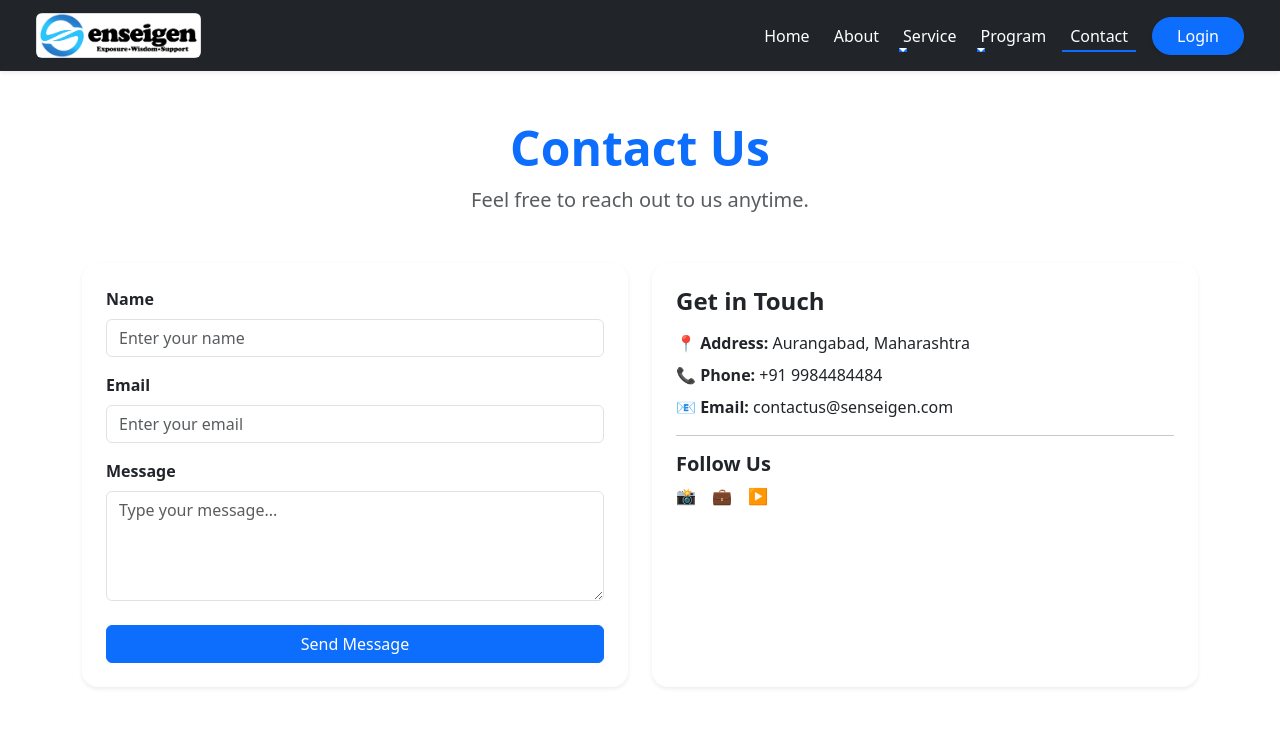
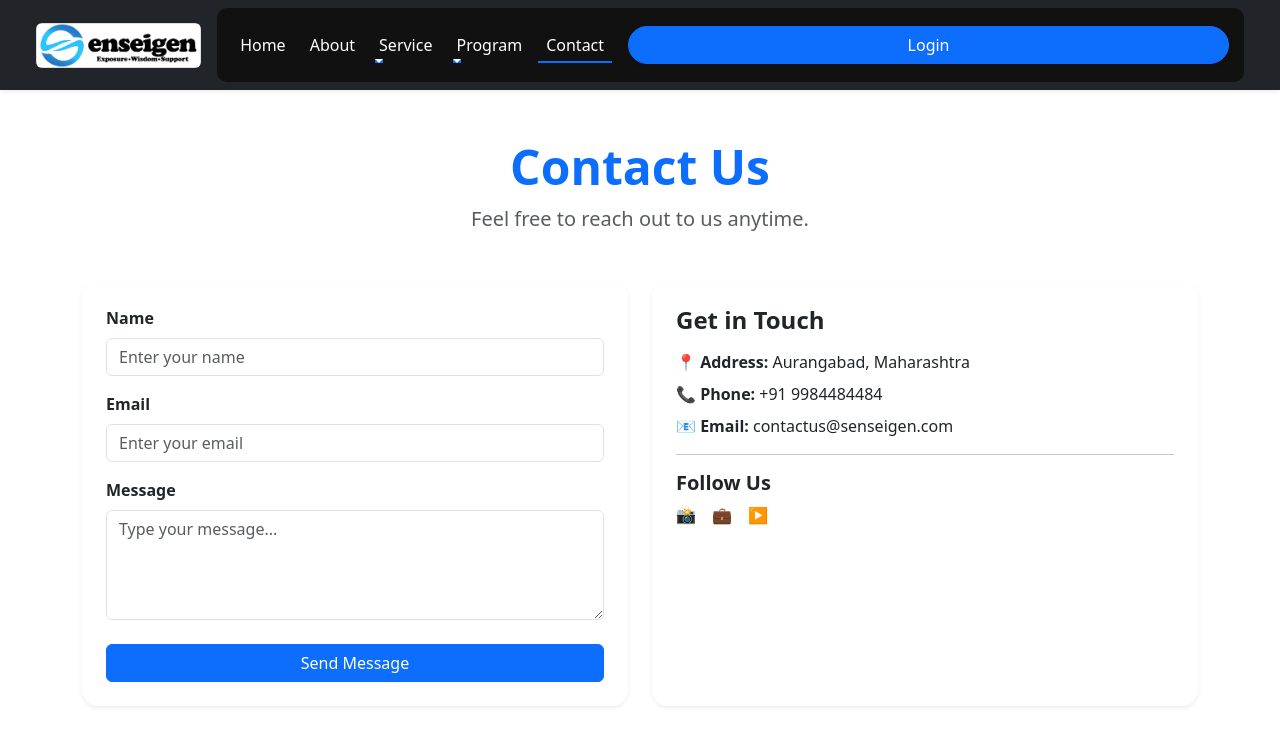
Before and after one commit to sudarshan-kanase/rfskillingacademy, a React (Vite) app in the folder skilling-ui/: page /contact in a window 1280 px wide. Shown: the top 746 px of the page. Built offline with nearby package versions, Linux system fonts and the light colour scheme.

Commit message:
Please enter the commit message for your changes. Lines starting with '#' will be ignored, and an empty message aborts the commit.
On branch main
Your branch is up to date with 'origin/main'.

Changes to be committed:
	modified:   skilling-ui/src/index.css

```diff
--- a/skilling-ui/src/index.css
+++ b/skilling-ui/src/index.css
@@ -219,3 +219,72 @@
   background: #f8f9fa;
   padding-left: 20px;
 }
+/* NAVBAR TEXT FIX */
+.navbar .nav-link,
+.navbar .navbar-brand,
+.navbar .dropdown-toggle {
+  color: #fff !important;
+}
+
+/* DROPDOWN ITEMS */
+.dropdown-menu .dropdown-item {
+  color: #000 !important;
+}
+
+.dropdown-menu .dropdown-item:hover {
+  color: #0d6efd !important;
+}
+
+/* FOOTER TEXT FIX */
+.rf-footer,
+.rf-footer p,
+.rf-footer h5,
+.rf-footer li,
+.rf-footer a {
+  color: #fff !important;
+}
+
+/* FOOTER LINKS */
+.footer-link {
+  color: #ccc !important;
+}
+
+.footer-link:hover {
+  color: #0d6efd !important;
+}
+
+/* SOCIAL ICON */
+.social-icon {
+  color: #fff;
+}
+/* MOBILE MENU BACKGROUND FIX */
+.navbar-collapse {
+  background: #111; /* dark background */
+  padding: 15px;
+  border-radius: 10px;
+}
+
+/* MOBILE MENU TEXT */
+.navbar-collapse .nav-link {
+  color: #fff !important;
+  padding: 10px 0;
+}
+
+/* DROPDOWN TEXT */
+.navbar-collapse .dropdown-item {
+  color: #000 !important;
+}
+
+/* LOGIN BUTTON FIX */
+.navbar-collapse .btn {
+  width: 100%;
+}
+/* TOGGLER BORDER WHITE */
+.navbar-toggler {
+  border: 2px solid #fff !important;
+}
+
+/* TOGGLER ICON WHITE */
+.navbar-toggler-icon {
+  filter: invert(1);
+}
```
